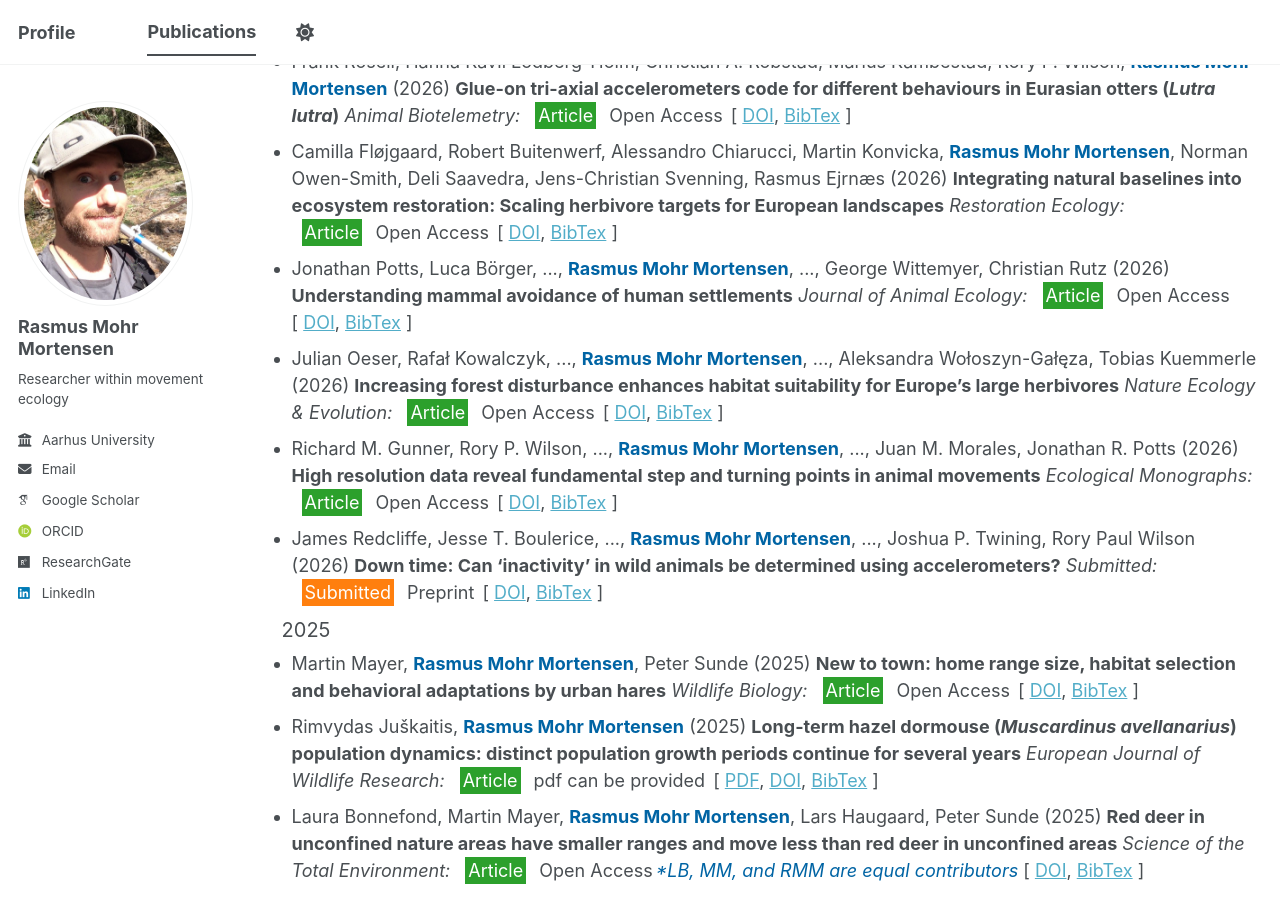
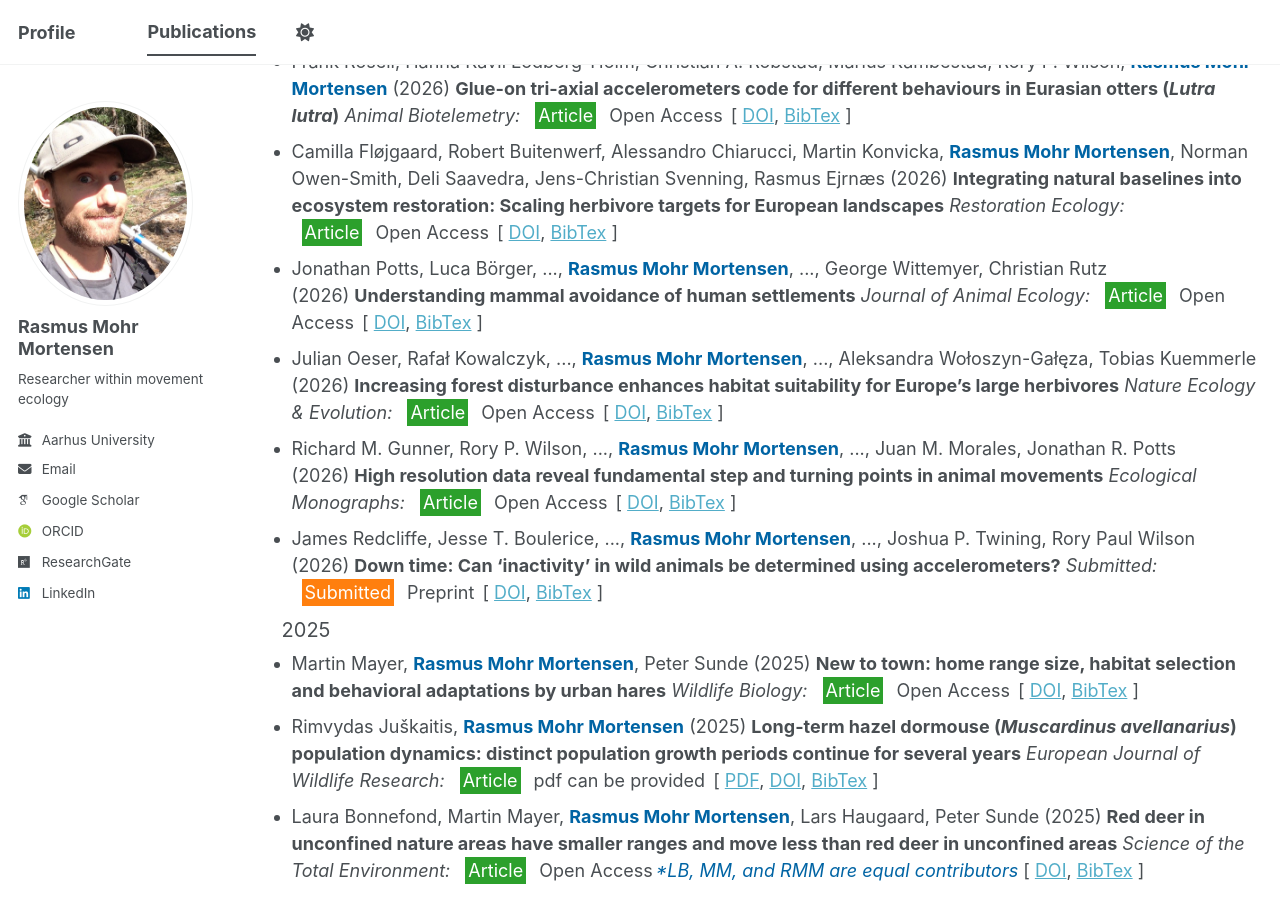
Before and after one commit to rasmusmohrmortensen/rasmusmohrmortensen.github.io, a Jekyll site: the page built from _pages/publications.html, in a window 1280 px wide and 900 px high, scrolled down 311 px. Built offline with Jekyll 4.4.1, drawn with Linux system fonts in a browser that asks for light colours; some web fonts are replaced; a script bundle is joined from its source files by our own code; library files that are not in the unit come from our copies.

Commit message:
Update paper.html

```diff
--- a/_includes/bibere/paper.html
+++ b/_includes/bibere/paper.html
@@ -29,11 +29,8 @@
                 ,&nbsp;
             {%- endif -%}
         {%- endfor -%}
-        <!-- Year -->
-        (<span class="year">{{ paper.year }}</span>)
-        <!-- Title -->
-        {%- assign clean_title = paper.title | replace: "}", '' | strip_newlines -%}
-        <span class="title">{{ clean_title | replace: "{", '' }}</span>
+         <!-- Year and Title -->
+        (<span class="year">{{- paper.year -}}</span>)&nbsp;{%- assign clean_title = paper.title | replace: "}", '' | strip_newlines -%}<span class="title">{{- clean_title | replace: "{", '' -}}</span>
         <!-- Venue -->
         <span class="venue">
             {%- assign venue = site.data.bibere.venues[paper.venue] -%}
```
